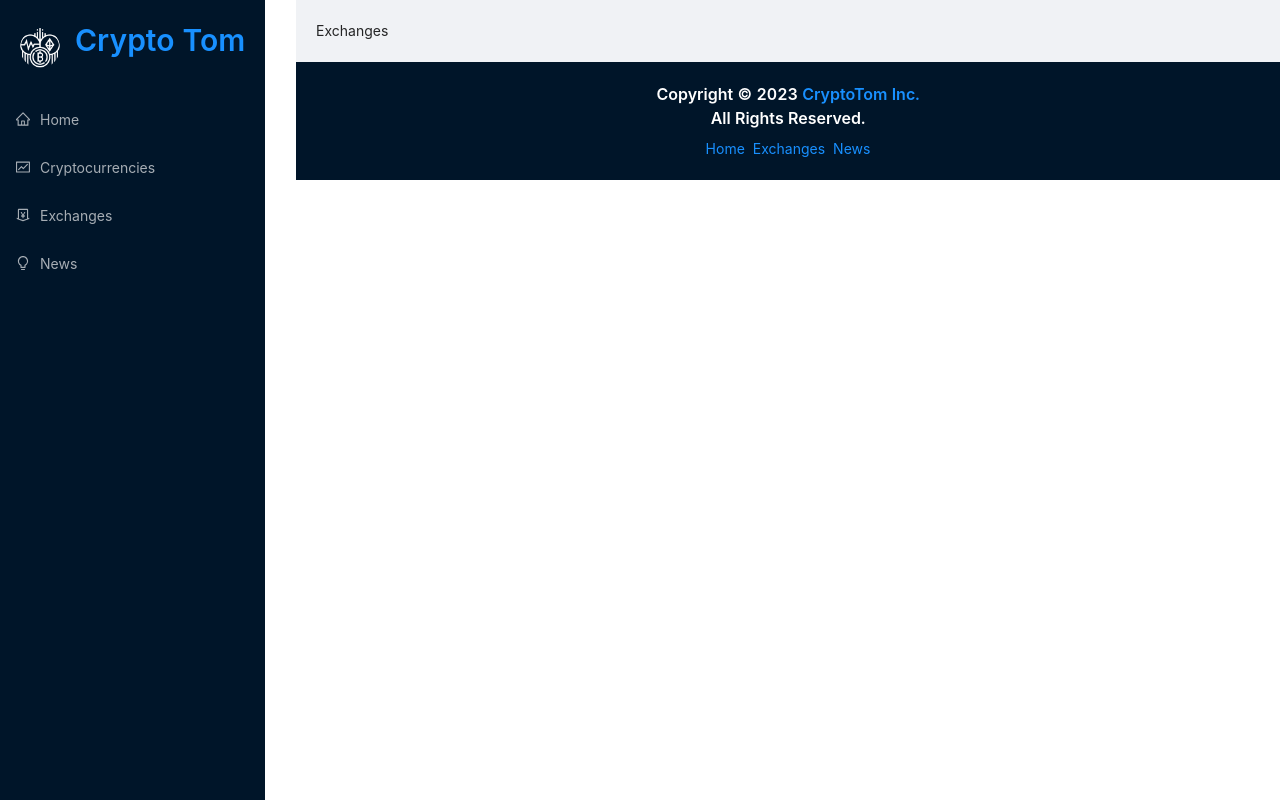
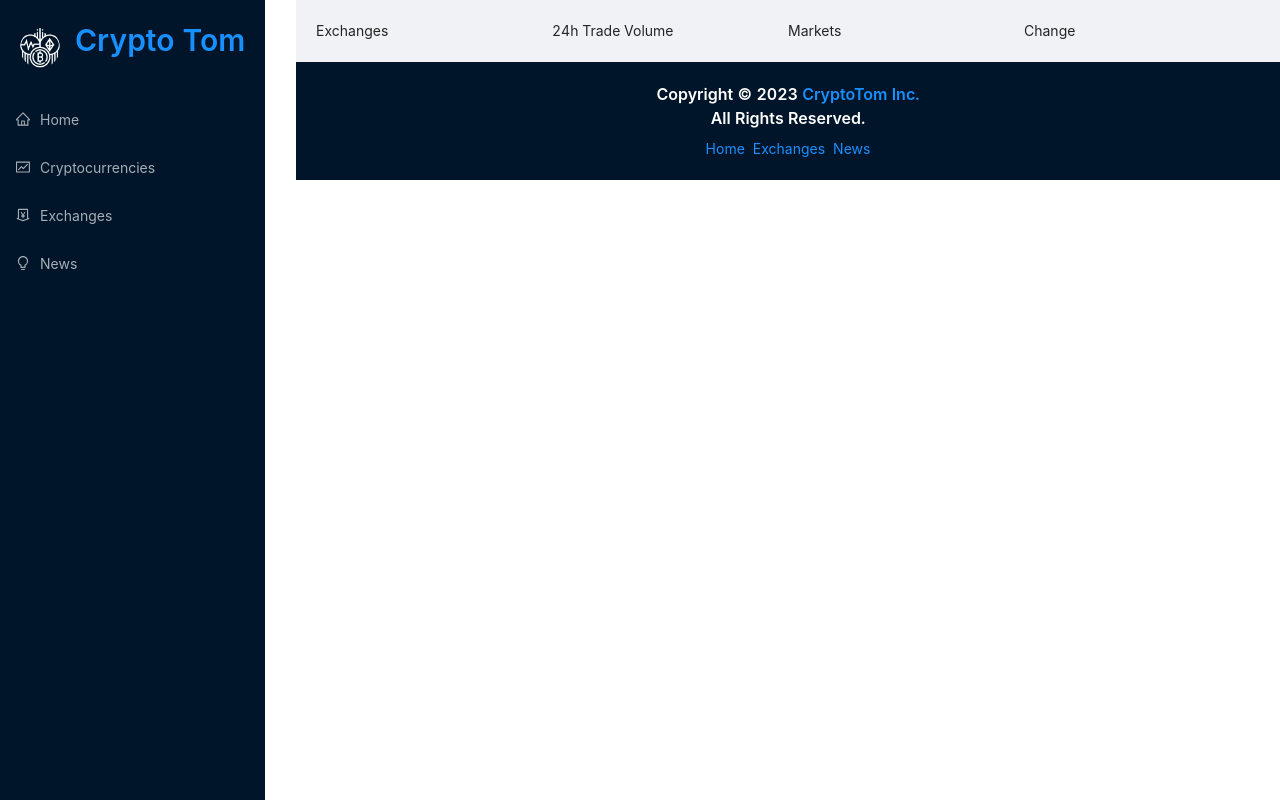
Before and after one commit to GUchechi/CryptoTom, a React (Create React App) app: page /exchanges in a window 1280 px wide. Built offline with nearby package versions, Linux system fonts and the light colour scheme; no server answers.

Commit message:
exchanges

```diff
--- a/src/components/Exchanges.jsx
+++ b/src/components/Exchanges.jsx
@@ -1,12 +1,29 @@
-import millify from 'millify';
-import { Collapse, Row, Col, Typography, Avatar } from 'antd';
-import HTMLReactParser from 'html-react-parser';
+import millify from "millify";
+import { Collapse, Row, Col, Typography, Avatar } from "antd";
+import HTMLReactParser from "html-react-parser";
+import { useGetExchangesQuery } from "../services/cryptoApi";
+import Loader from "./Loader";
 
+const { Text } = Typography;
+const { Panel } = Collapse;
 
 const Exchanges = () => {
+  const { data, isFetching } = useGetExchangesQuery();
+  const exchangesList = data?.data?.exchanges;
+  // Note: To access this endpoint you need premium plan
+  if (isFetching) return <Loader />;
+
   return (
-    <div>Exchanges</div>
-  )
-}
+    <>
+      {" "}
+      <Row>
+        <Col span={6}>Exchanges</Col>
+        <Col span={6}>24h Trade Volume</Col>
+        <Col span={6}>Markets</Col>
+        <Col span={6}>Change</Col>
+      </Row>
+    </>
+  );
+};
 
-export default Exchanges
+export default Exchanges;
```
